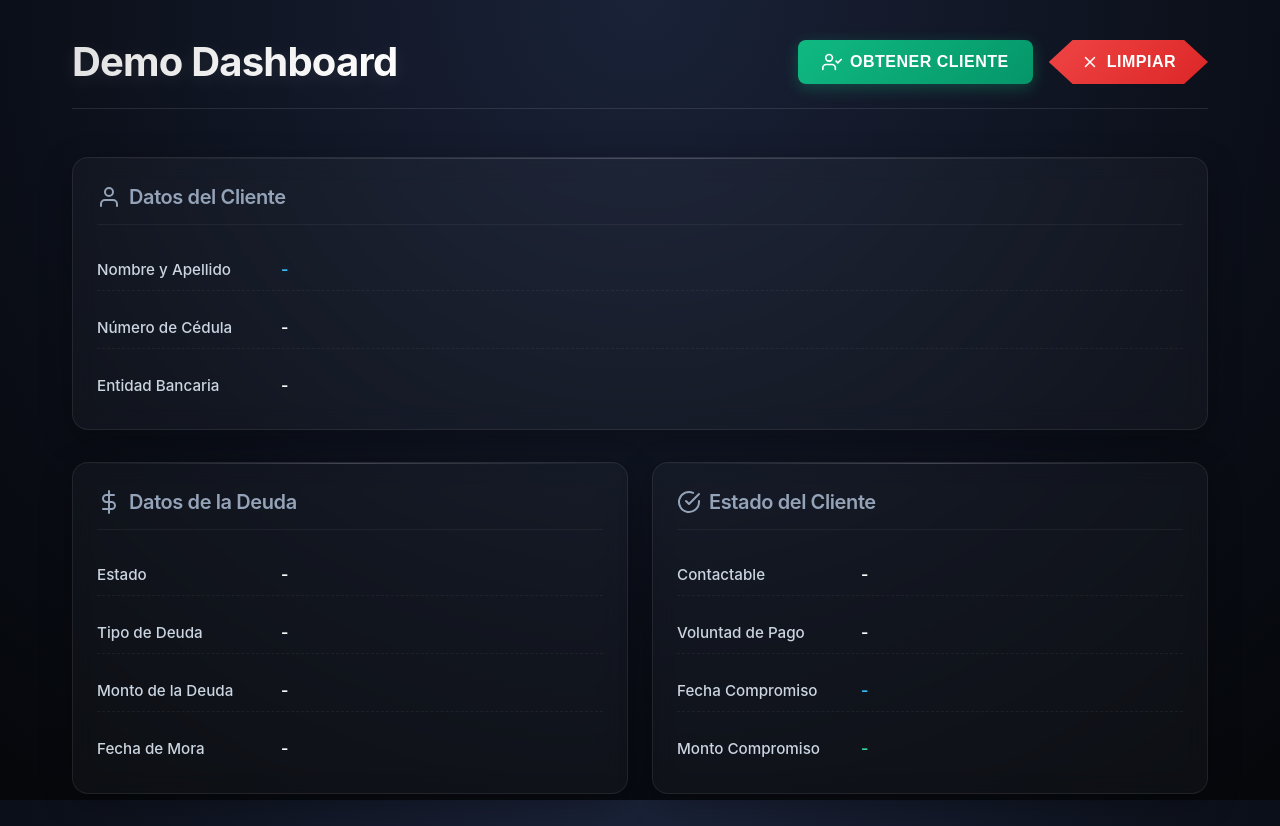
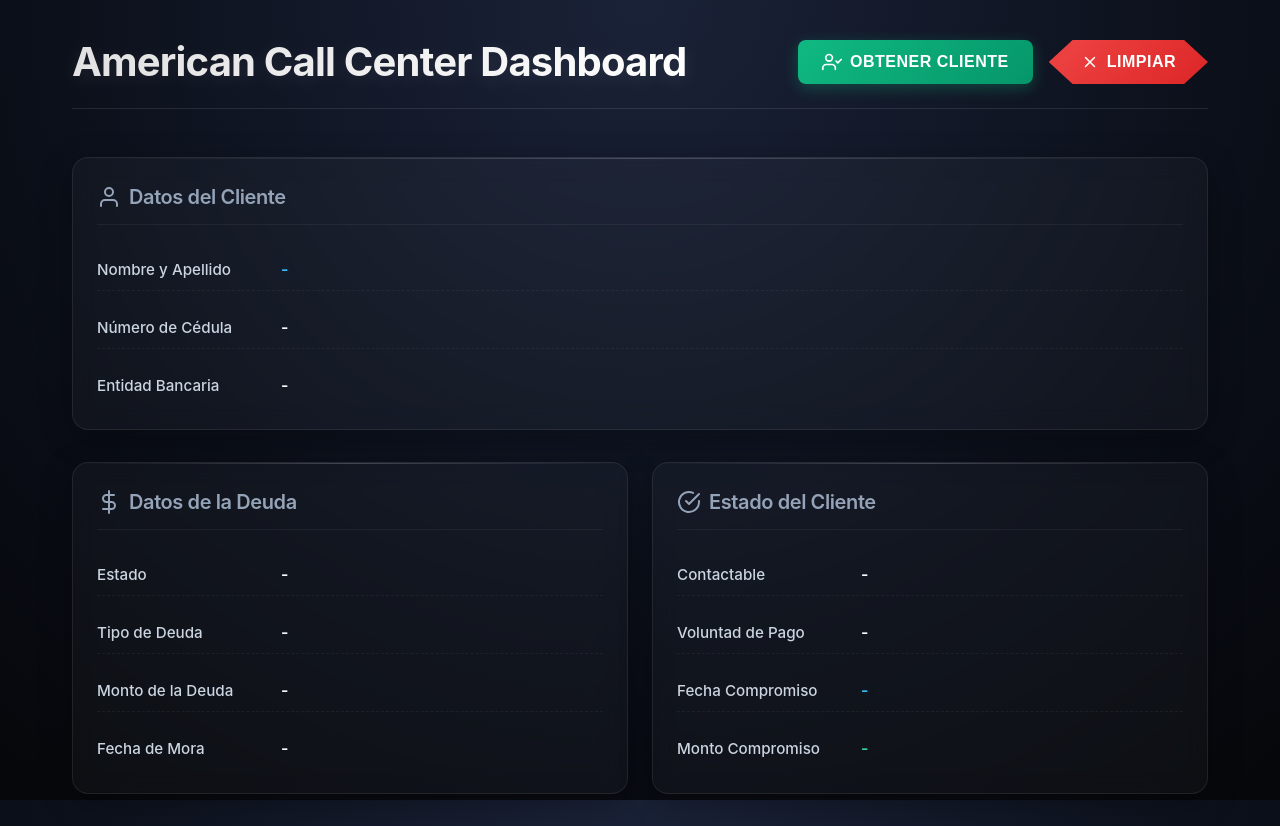
Before and after one commit to i4vision/demo-dashboard, a React (Vite) app: page / in a window 1280 px wide. Built offline with nearby package versions, Linux system fonts and the light colour scheme; no server answers.

Commit message:
Update dashboard title to American Call Center Dashboard

```diff
--- a/index.html
+++ b/index.html
@@ -4,7 +4,7 @@
     <meta charset="UTF-8" />
     <link rel="icon" type="image/svg+xml" href="/favicon.svg" />
     <meta name="viewport" content="width=device-width, initial-scale=1.0" />
-    <title>demo-dashboard</title>
+    <title>American Call Center Dashboard</title>
   </head>
   <body>
     <div id="root"></div>
--- a/src/App.tsx
+++ b/src/App.tsx
@@ -96,7 +96,7 @@ function App() {
   return (
     <div className="dashboard-container">
       <header className="dashboard-header">
-        <h1 className="dashboard-title">Demo Dashboard</h1>
+        <h1 className="dashboard-title">American Call Center Dashboard</h1>
         <div className="action-buttons">
           <button
             className="btn btn-primary"
```
